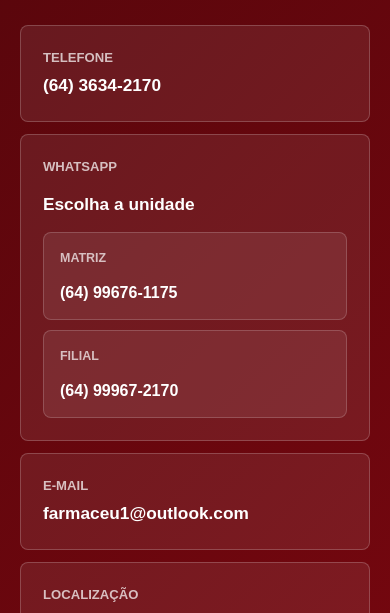
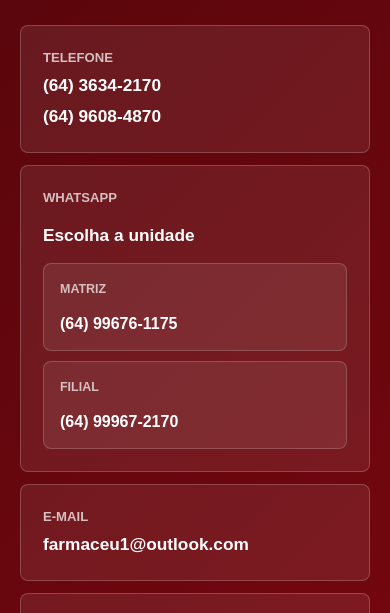
Before and after one commit to UnicoContato/farmaceu-dominio, a plain HTML site: page index.html in a window 390 px wide. Shown: the part 7906-8519 px from the top of the page. Drawn offline with Linux system fonts and the light colour scheme.

Commit message:
Add additional phone number to contact panel

```diff
--- a/index.html
+++ b/index.html
@@ -365,6 +365,8 @@
           <a href="tel:+556436342170">
             <span>Telefone</span>
             <strong>(64) 3634-2170</strong>
+            <strong>(64) 9608-4870</strong>
+
           </a>
           <div class="whatsapp-card" aria-label="Atendimento pelo WhatsApp">
             <span>WhatsApp</span>
```
